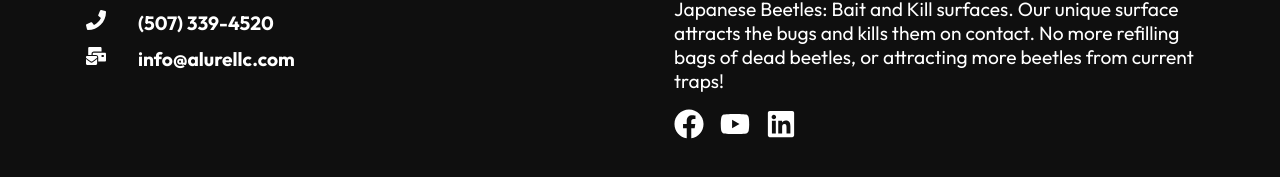
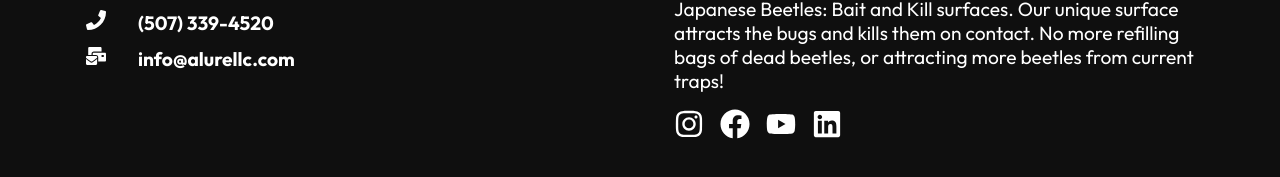
Before and after one commit to adityaprabhu16/alure-landing, a React (Create React App) app in the folder portfolio-app/: page / in a window 1280 px wide. Shown: the part 1950-2127 px from the top of the page. Built offline with nearby package versions, Linux system fonts and the light colour scheme.

Commit message:
updated readme and added resizable images

```diff
--- a/portfolio-app/src/components/Blog.js
+++ b/portfolio-app/src/components/Blog.js
@@ -3,6 +3,7 @@ import { useParams } from 'react-router-dom';
 import Navbar from "./Navbar";
 import HeroImg2 from "./HeroImg2"
 import Footer from "./Footer";
+import "./BlogStyles.css";
 import { getBlogContent, getBlogTitle, getBlogBackgroundImage } from "./BlogContent";
 
 const Blog = () => {
--- /dev/null
+++ b/portfolio-app/src/components/BlogStyles.css
@@ -0,0 +1,14 @@
+.blog-content img {
+    max-width: 100%; /* Ensures image never exceeds container width */
+    height: auto; /* Maintains aspect ratio */
+    display: block; /* Removes extra space below image */
+    margin: 20px auto; /* Centers image and adds vertical spacing */
+    border-radius: 8px; /* Optional: adds rounded corners */
+    box-shadow: 0 4px 6px rgba(0, 0, 0, 0.1); /* Optional: adds subtle shadow */
+}
+
+@media (max-width: 768px) {
+    .blog-content img {
+        margin: 10px auto; /* Smaller margins on mobile */
+    }
+}
--- a/portfolio-app/src/components/Footer.js
+++ b/portfolio-app/src/components/Footer.js
@@ -1,7 +1,7 @@
 import "./FooterStyles.css";
 
 import React from 'react'
-import { FaHome, FaPhone, FaMailBulk, FaFacebook, FaTwitter, FaLinkedin, FaYoutube  } from "react-icons/fa";
+import { FaHome, FaPhone, FaMailBulk, FaFacebook, FaInstagram, FaLinkedin, FaYoutube  } from "react-icons/fa";
 
 const Footer = () => {
   return (
@@ -32,6 +32,15 @@ const Footer = () => {
                 <h4>About Alure LLC</h4>
                 <p>Alure LLC has developed a unique approach to managing Japanese Beetles: Bait and Kill surfaces. Our unique surface attracts the bugs and kills them on contact. No more refilling bags of dead beetles, or attracting more beetles from current traps!</p>
                 <div className="social">
+                <a href="https://www.instagram.com/alure_llc/">
+                    <FaInstagram
+                        size={30}
+                        style={{
+                          color: "#fff",
+                          marginRight: "1rem"
+                        }}
+                    />
+                  </a>
                   <a href="https://www.facebook.com/realalurellc/">
                     <FaFacebook
                         size={30}
```
Also changed, not shown: 1 other file (tests, documents, lock files or other folders).
